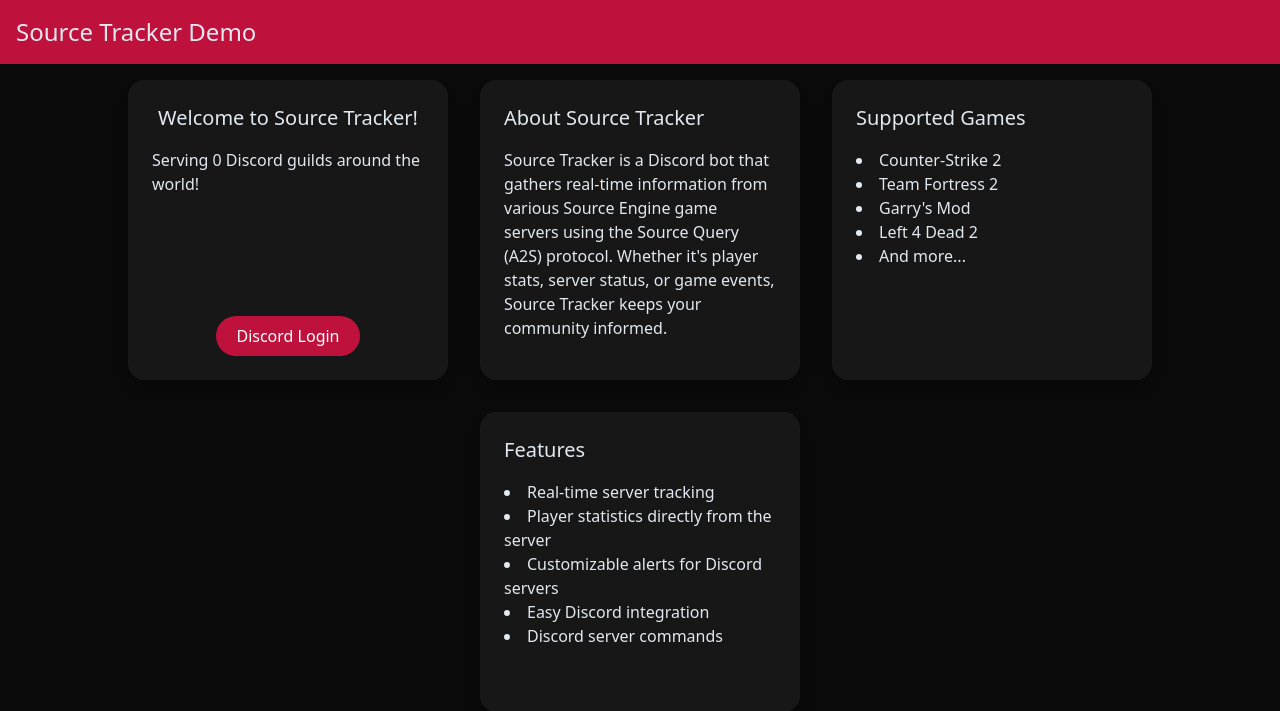
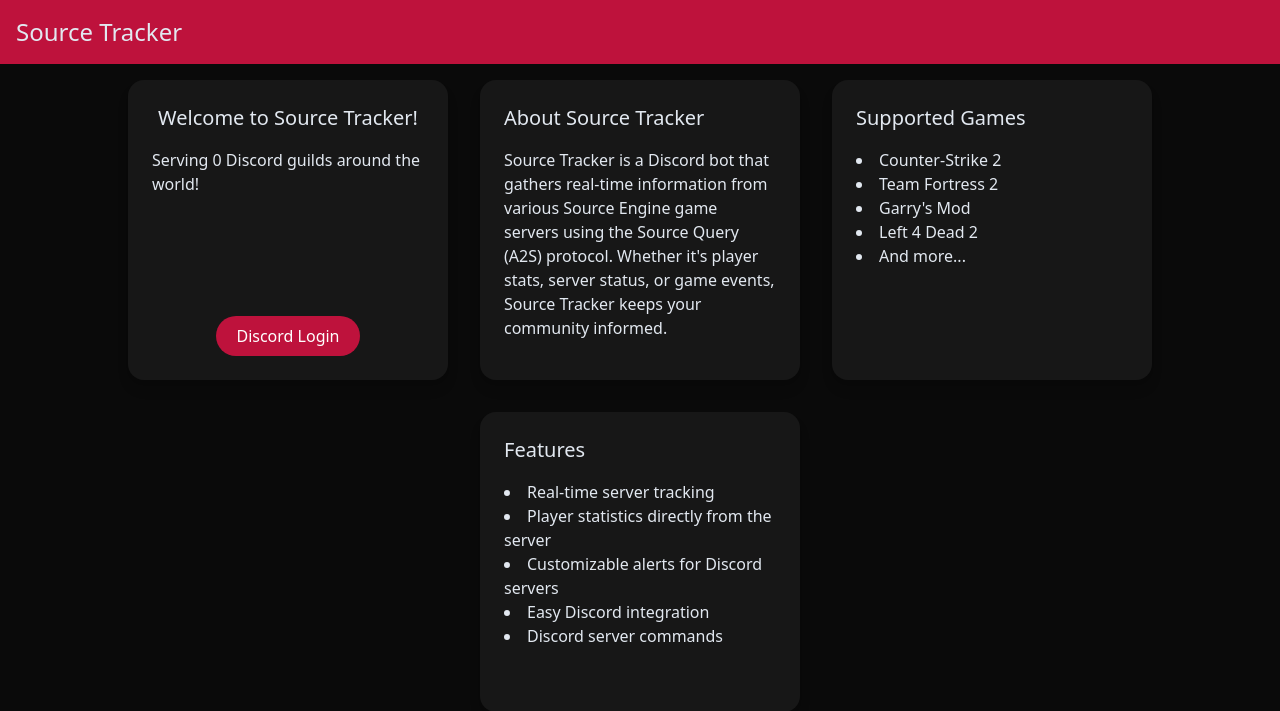
Before and after one commit to karlojacmenjak/source_tracker_py, a FastAPI app: page /v1/ in a window 1280 px wide. Shown: the top 711 px of the page. Run offline with FastAPI, Linux system fonts and the light colour scheme; parts of the project's set-up code (start-up, migrations or seed data) failed here and were passed over; some libraries are stand-ins or nearby versions.

Commit message:
Rename pages to Source Tracker instead of Source Tracker Demo

```diff
--- a/app/templates/index.html
+++ b/app/templates/index.html
@@ -3,7 +3,7 @@
   <head>
     <meta charset="UTF-8" />
     <meta name="viewport" content="width=device-width, initial-scale=1.0" />
-    <title>Source Tracker Demo</title>
+    <title>Source Tracker</title>
     <script src="https://cdn.tailwindcss.com"></script>
     <link rel="icon" type="image/x-icon" href="/static/favicon.ico">
     <style type="text/tailwindcss">
@@ -17,9 +17,9 @@
     </style>
   </head>
 
-  <body class="bg-neutral-950 text-slate-200 overflow-hidden">
+  <body class="bg-neutral-950 text-slate-200 overflow-auto md:max-2xl:overflow-hidden">
     <header class="bg-rose-700 p-4">
-      <h1 class="text-2xl">Source Tracker Demo</h1>
+      <h1 class="text-2xl">Source Tracker</h1>
     </header>
 
     <main class="h-[80vh]">
--- a/app/templates/pages/global_dashboard.html
+++ b/app/templates/pages/global_dashboard.html
@@ -4,7 +4,7 @@
     <meta charset="UTF-8" />
     <meta name="viewport" content="width=device-width, initial-scale=1.0" />
     <link rel="icon" type="image/x-icon" href="/static/favicon.ico">
-    <title>Source Tracker Demo</title>
+    <title>Source Tracker</title>
     <script src="https://cdn.tailwindcss.com"></script>
     <style type="text/tailwindcss">
       .btn-primary {
@@ -38,7 +38,7 @@
   <body class="bg-neutral-950 text-slate-200">
     <header class="bg-rose-700 p-4 flex items-center">
       <a href="/v1/dashboard">
-        <h1 class="text-2xl">Source Tracker Demo</h1>
+        <h1 class="text-2xl">Source Tracker</h1>
       </a>
 
       <div class="flex-1"></div>
--- a/app/templates/pages/guild_dashboard.html
+++ b/app/templates/pages/guild_dashboard.html
@@ -5,7 +5,7 @@
     <meta name="viewport" content="width=device-width, initial-scale=1.0" />
     <meta data-guild-id="{{guild_id}}" />
     <link rel="icon" type="image/x-icon" href="/static/favicon.ico" />
-    <title>Source Tracker Demo</title>
+    <title>Source Tracker</title>
     <script src="https://cdn.tailwindcss.com"></script>
     <style type="text/tailwindcss">
       .btn-primary {
@@ -45,7 +45,7 @@
   <body class="bg-neutral-950 text-slate-200">
     <header class="bg-rose-700 p-4 flex items-center">
       <a href="/v1/dashboard">
-        <h1 class="text-2xl">Source Tracker Demo</h1>
+        <h1 class="text-2xl">Source Tracker</h1>
       </a>
 
       <div class="flex-1"></div>
--- a/app/templates/pages/page_404.html
+++ b/app/templates/pages/page_404.html
@@ -3,7 +3,7 @@
   <head>
     <meta charset="UTF-8" />
     <meta name="viewport" content="width=device-width, initial-scale=1.0" />
-    <title>Source Tracker Demo</title>
+    <title>Source Tracker</title>
     <script src="https://cdn.tailwindcss.com"></script>
     <link rel="icon" type="image/x-icon" href="/static/favicon.ico" />
   </head>
@@ -11,7 +11,7 @@
   <body class="bg-neutral-950 text-slate-200">
     <header class="bg-rose-700 p-4">
       <a href="/v1/dashboard">
-        <h1 class="text-2xl">Source Tracker Demo</h1>
+        <h1 class="text-2xl">Source Tracker</h1>
       </a>
     </header>
 
```
